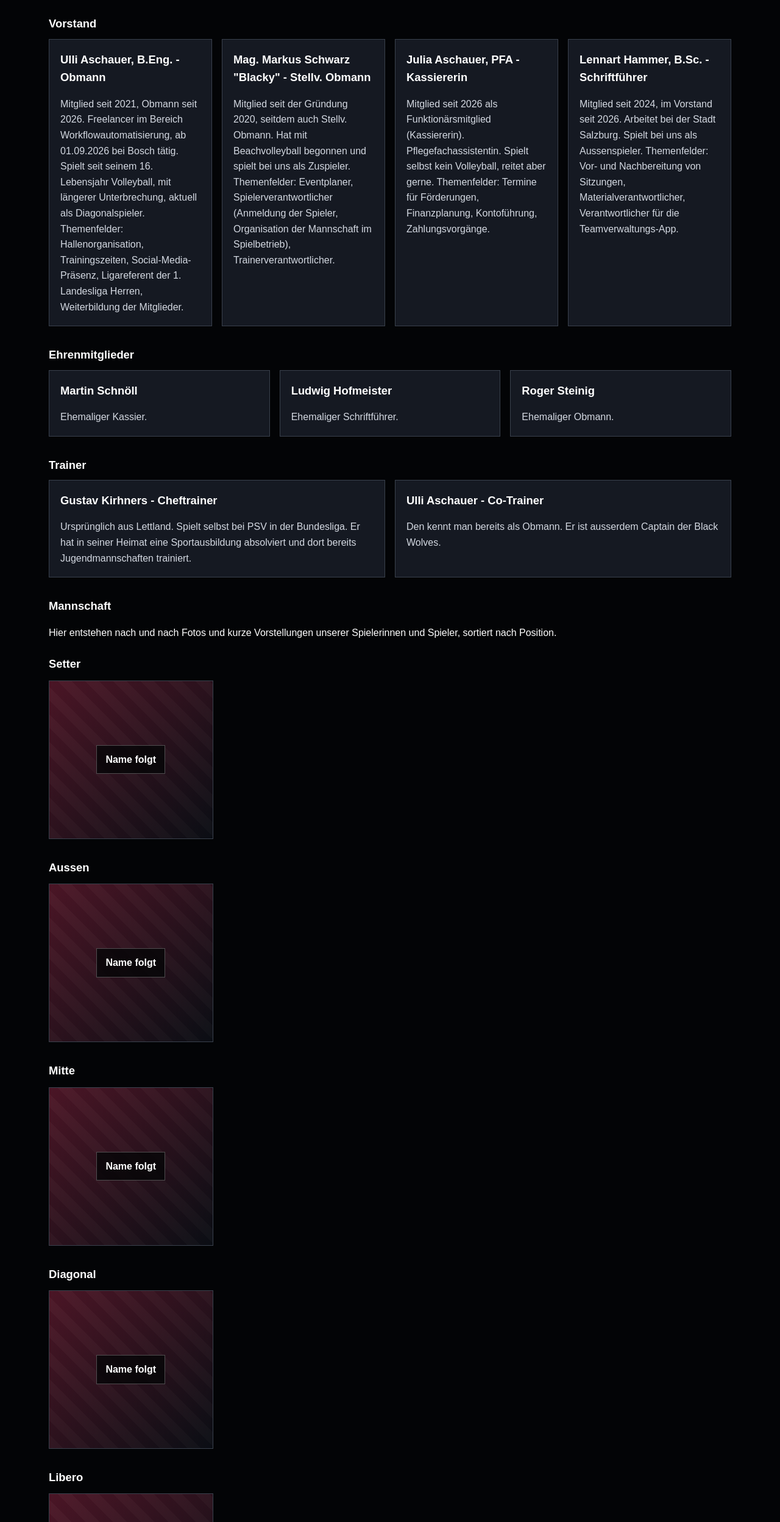
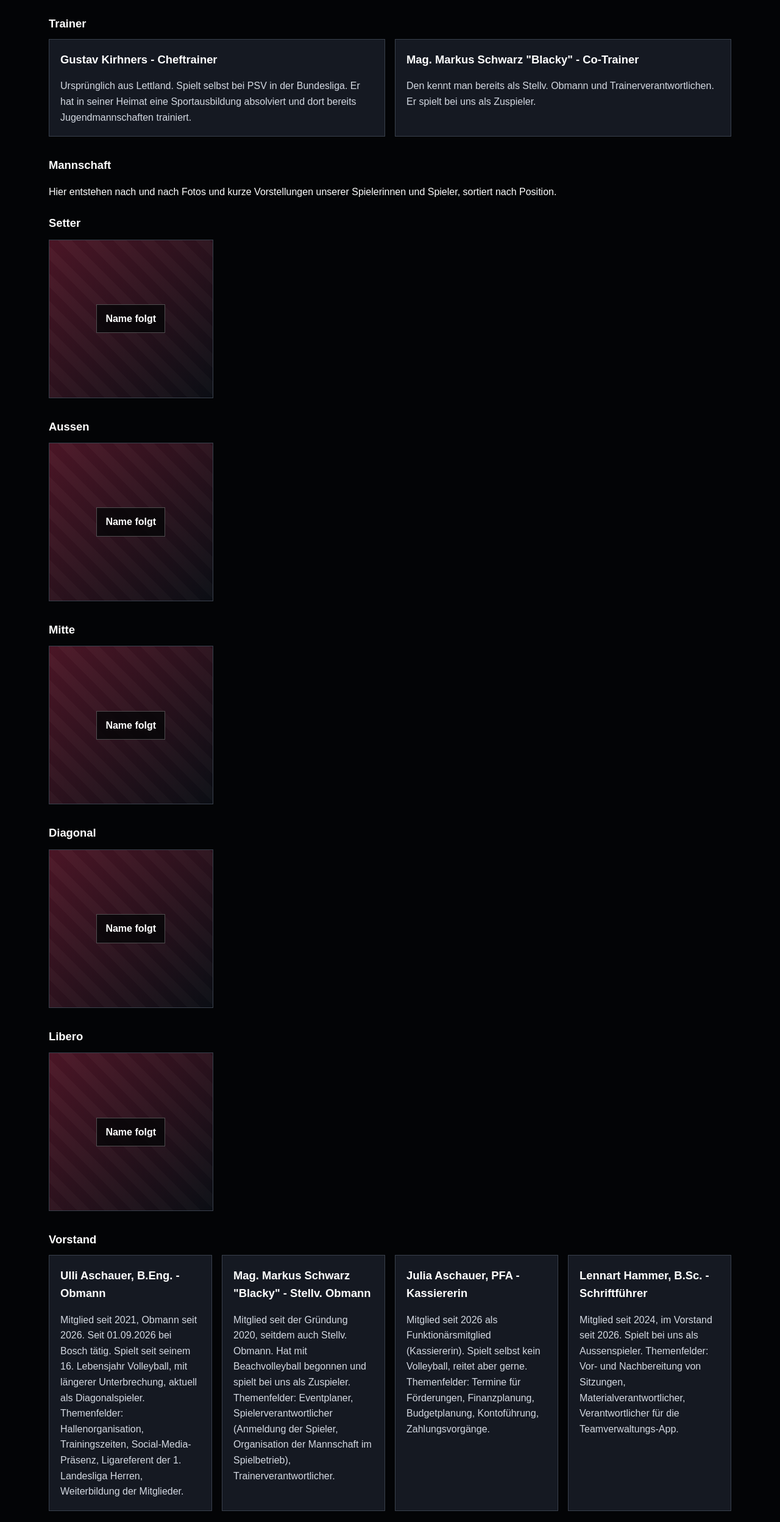
Before and after one commit to ulli-aschauer/Website, a plain HTML site: page team.html in a window 1280 px wide. Shown: the part 304-2800 px from the top of the page at 61% size. Drawn offline with Linux system fonts and the light colour scheme.

Commit message:
Team page: move board to end, update bios, add Markus as co-trainer
Co-Authored-By: Claude Sonnet 5.5 <noreply@anthropic.com>

```diff
--- a/team.html
+++ b/team.html
@@ -44,46 +44,7 @@
         <h2>Team</h2>
       </div>
 
-      <div class="position-group" id="vorstand" style="margin-top: 0;">
-        <h3>Vorstand</h3>
-        <div class="people-grid">
-          <article class="info-card">
-            <h3>Ulli Aschauer, B.Eng. - Obmann</h3>
-            <p>Mitglied seit 2021, Obmann seit 2026. Freelancer im Bereich Workflowautomatisierung, ab 01.09.2026 bei Bosch tätig. Spielt seit seinem 16. Lebensjahr Volleyball, mit längerer Unterbrechung, aktuell als Diagonalspieler. Themenfelder: Hallenorganisation, Trainingszeiten, Social-Media-Präsenz, Ligareferent der 1. Landesliga Herren, Weiterbildung der Mitglieder.</p>
-          </article>
-          <article class="info-card">
-            <h3>Mag. Markus Schwarz "Blacky" - Stellv. Obmann</h3>
-            <p>Mitglied seit der Gründung 2020, seitdem auch Stellv. Obmann. Hat mit Beachvolleyball begonnen und spielt bei uns als Zuspieler. Themenfelder: Eventplaner, Spielerverantwortlicher (Anmeldung der Spieler, Organisation der Mannschaft im Spielbetrieb), Trainerverantwortlicher.</p>
-          </article>
-          <article class="info-card">
-            <h3>Julia Aschauer, PFA - Kassiererin</h3>
-            <p>Mitglied seit 2026 als Funktionärsmitglied (Kassiererin). Pflegefachassistentin. Spielt selbst kein Volleyball, reitet aber gerne. Themenfelder: Termine für Förderungen, Finanzplanung, Kontoführung, Zahlungsvorgänge.</p>
-          </article>
-          <article class="info-card">
-            <h3>Lennart Hammer, B.Sc. - Schriftführer</h3>
-            <p>Mitglied seit 2024, im Vorstand seit 2026. Arbeitet bei der Stadt Salzburg. Spielt bei uns als Aussenspieler. Themenfelder: Vor- und Nachbereitung von Sitzungen, Materialverantwortlicher, Verantwortlicher für die Teamverwaltungs-App.</p>
-          </article>
-        </div>
-        <div class="position-group">
-          <h3>Ehrenmitglieder</h3>
-          <div class="people-grid">
-            <article class="info-card">
-              <h3>Martin Schnöll</h3>
-              <p>Ehemaliger Kassier.</p>
-            </article>
-            <article class="info-card">
-              <h3>Ludwig Hofmeister</h3>
-              <p>Ehemaliger Schriftführer.</p>
-            </article>
-            <article class="info-card">
-              <h3>Roger Steinig</h3>
-              <p>Ehemaliger Obmann.</p>
-            </article>
-          </div>
-        </div>
-      </div>
-
-      <div class="position-group" id="trainer">
+      <div class="position-group" id="trainer" style="margin-top: 0;">
         <h3>Trainer</h3>
         <div class="people-grid">
           <article class="info-card">
@@ -91,8 +52,8 @@
             <p>Ursprünglich aus Lettland. Spielt selbst bei PSV in der Bundesliga. Er hat in seiner Heimat eine Sportausbildung absolviert und dort bereits Jugendmannschaften trainiert.</p>
           </article>
           <article class="info-card">
-            <h3>Ulli Aschauer - Co-Trainer</h3>
-            <p>Den kennt man bereits als Obmann. Er ist ausserdem Captain der Black Wolves.</p>
+            <h3>Mag. Markus Schwarz "Blacky" - Co-Trainer</h3>
+            <p>Den kennt man bereits als Stellv. Obmann und Trainerverantwortlichen. Er spielt bei uns als Zuspieler.</p>
           </article>
         </div>
       </div>
@@ -131,6 +92,45 @@
           </div>
         </div>
       </div>
+
+      <div class="position-group" id="vorstand">
+        <h3>Vorstand</h3>
+        <div class="people-grid">
+          <article class="info-card">
+            <h3>Ulli Aschauer, B.Eng. - Obmann</h3>
+            <p>Mitglied seit 2021, Obmann seit 2026. Seit 01.09.2026 bei Bosch tätig. Spielt seit seinem 16. Lebensjahr Volleyball, mit längerer Unterbrechung, aktuell als Diagonalspieler. Themenfelder: Hallenorganisation, Trainingszeiten, Social-Media-Präsenz, Ligareferent der 1. Landesliga Herren, Weiterbildung der Mitglieder.</p>
+          </article>
+          <article class="info-card">
+            <h3>Mag. Markus Schwarz "Blacky" - Stellv. Obmann</h3>
+            <p>Mitglied seit der Gründung 2020, seitdem auch Stellv. Obmann. Hat mit Beachvolleyball begonnen und spielt bei uns als Zuspieler. Themenfelder: Eventplaner, Spielerverantwortlicher (Anmeldung der Spieler, Organisation der Mannschaft im Spielbetrieb), Trainerverantwortlicher.</p>
+          </article>
+          <article class="info-card">
+            <h3>Julia Aschauer, PFA - Kassiererin</h3>
+            <p>Mitglied seit 2026 als Funktionärsmitglied (Kassiererin). Spielt selbst kein Volleyball, reitet aber gerne. Themenfelder: Termine für Förderungen, Finanzplanung, Budgetplanung, Kontoführung, Zahlungsvorgänge.</p>
+          </article>
+          <article class="info-card">
+            <h3>Lennart Hammer, B.Sc. - Schriftführer</h3>
+            <p>Mitglied seit 2024, im Vorstand seit 2026. Spielt bei uns als Aussenspieler. Themenfelder: Vor- und Nachbereitung von Sitzungen, Materialverantwortlicher, Verantwortlicher für die Teamverwaltungs-App.</p>
+          </article>
+        </div>
+        <div class="position-group">
+          <h3>Ehrenmitglieder</h3>
+          <div class="people-grid">
+            <article class="info-card">
+              <h3>Martin Schnöll</h3>
+              <p>Ehemaliger Kassier.</p>
+            </article>
+            <article class="info-card">
+              <h3>Ludwig Hofmeister</h3>
+              <p>Ehemaliger Schriftführer.</p>
+            </article>
+            <article class="info-card">
+              <h3>Roger Steinig</h3>
+              <p>Ehemaliger Obmann.</p>
+            </article>
+          </div>
+        </div>
+      </div>
     </section>
   </main>
 
```
